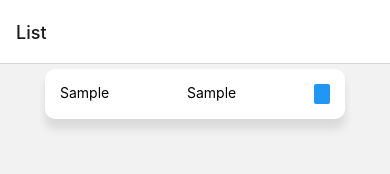
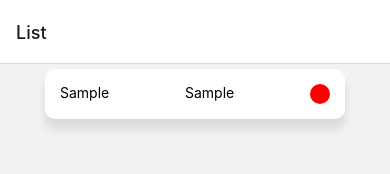
Before and after one commit to Moreira-Lucas/app_01, a React Native app in the folder AwesomeProject/: screen /List in a window 390 px wide. Both pictures are taken after typing "Sample", "Sample" into the empty fields and a click on the button "ADICIONAR ITEM". Shown: the top 174 px of the page. Built offline with nearby package versions, Linux system fonts and the light colour scheme.

Commit message:
função de exclusão criada e inserida no botão touchableopacity

```diff
--- a/AwesomeProject/src/components/Screens/ListScreen.js
+++ b/AwesomeProject/src/components/Screens/ListScreen.js
@@ -1,53 +1,45 @@
 import { MaterialCommunityIcons } from '@expo/vector-icons';
 import React, { useState,useRef } from 'react';
-import { FlatList, Text, View, TextInput, Button, Icon } from 'react-native';
-
-const IconDelete = () => (
-  <Icon
-    name="close"
-    size={20}
-    color="red"
-  />
-);
+import {TouchableOpacity, FlatList, Text, View, TextInput, Button } from 'react-native';
+//import Icon from 'react-native-vector-icons';
+export const ListScreen = ({id0}) => {
 
 
 
-export const ListScreen = () => {
   const [data, setData] = useState([]);
 
   const [value, setValue] = useState('1');
   const [value2, setValue2] = useState('2');
 
+  const deleteItem = (id) => {
+    setData(data.filter((item) => item.id !== id));
+  };
+
 
   let newItem;
-
-  const listRef = useRef();
   const addItem = (text, price) => {
 
     console.log(text,price);
-     newItem = {
+      newItem = {
       id: Math.random().toString(36).substring(7),
-      text,
-      price,
+      text:text,
+      price:price,
 
     };
 
 
     setData([...data, newItem]);
     // Atualiza a lista
-    listRef.current.forceUpdate();
+   // <Icon name="delete" size={24} color="#ff0000" />listRef.current.forceUpdate();
+
   };
-  const onDelete = (newItem) => {
-    // Remove o item da lista
-    setData(data.filter((item) => item.id !== newItem.id));
-    //console.log(newItem[0].id)
-  };
+
 
   return (
     <View style={{ flex: 1, justifyContent: 'center', alignItems: 'center' }}>
       <FlatList
         data={data}
-        ref={listRef}
+        //ref={listRef}
         renderItem={({ item }) => (
           <View
             style={{
@@ -63,11 +55,17 @@ export const ListScreen = () => {
           >
             <Text style={{ flex: 1, alignItems: 'flex-start' }}>{item.text}</Text>
             <Text style={{ flex: 1, alignItems: 'flex-end' }}>{item.price}</Text>
-            <Button title='' style={{margin:0}}
-             onPress={()=>{onDelete(newItem)}}
-            >
-              {IconDelete}
-              </Button>
+            <TouchableOpacity
+            style={{alignItems: 'center',
+            backgroundColor: 'red',
+            padding: 10,
+            borderRadius:10}}
+      onPress={() => {
+        deleteItem(item.id);
+      }}
+    >
+
+    </TouchableOpacity>
 
           </View>
         )}
```
